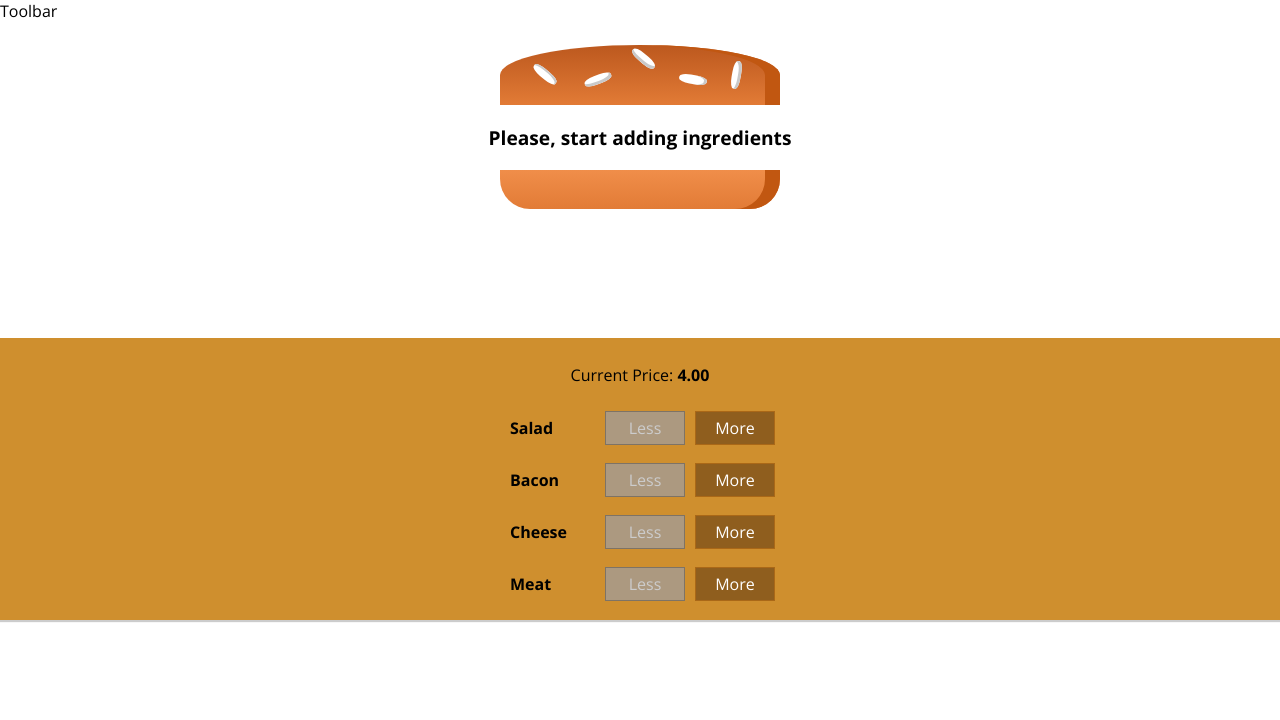
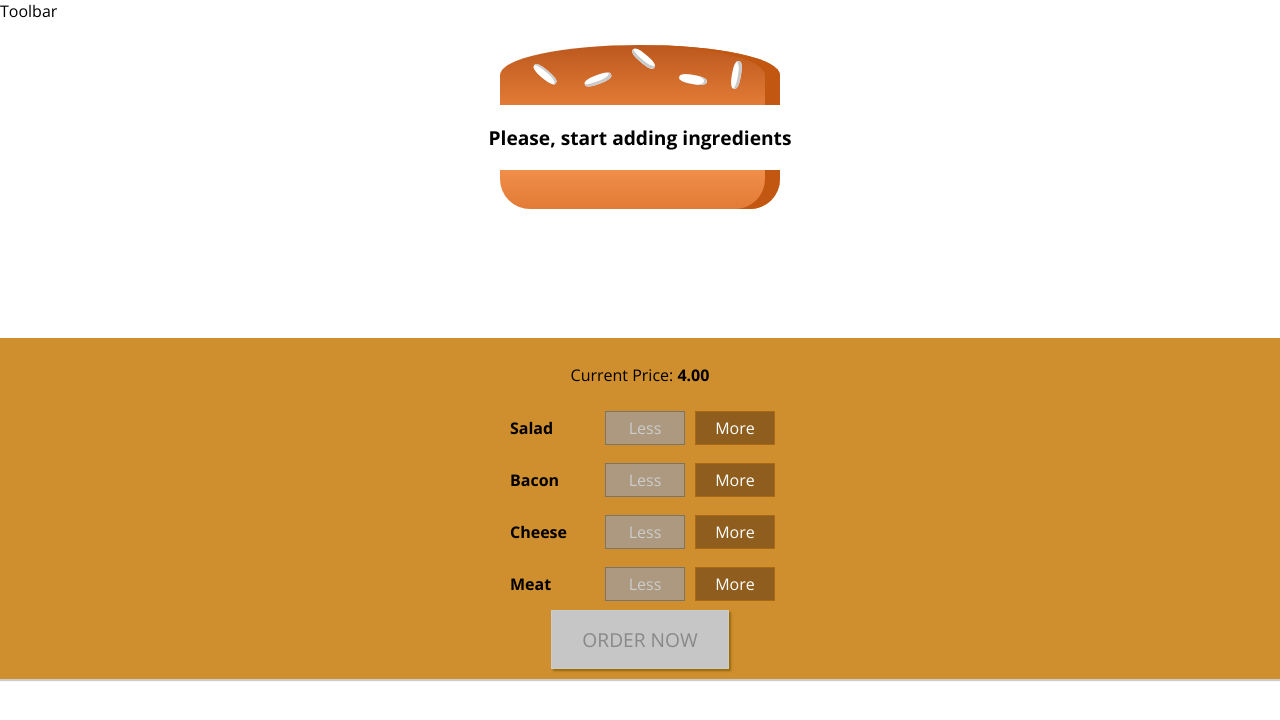
Before and after one commit to denlysenko/react-burger, a React app: page / in a window 1280 px wide. Shown: the top 720 px of the page. Built offline with nearby package versions, Linux system fonts and the light colour scheme.

Commit message:
Order Button

```diff
--- a/src/components/Burger/BuildControls/index.js
+++ b/src/components/Burger/BuildControls/index.js
@@ -24,6 +24,13 @@
         removed={() => props.removed(ctrl.type)}
       />
     ))}
+    <button
+      type="button"
+      className={classes.OrderButton}
+      disabled={!props.purchasable}
+    >
+      ORDER NOW
+    </button>
   </div>
 );
 
--- a/src/components/Burger/BuildControls/styles.css
+++ b/src/components/Burger/BuildControls/styles.css
@@ -8,3 +8,45 @@
   margin: auto;
   padding: 10px 0;
 }
+
+.OrderButton {
+  background-color: #dad735;
+  outline: none;
+  cursor: pointer;
+  border: 1px solid #966909;
+  color: #966909;
+  font-family: inherit;
+  font-size: 1.2em;
+  padding: 15px 30px;
+  box-shadow: 2px 2px 2px #966909;
+}
+
+.OrderButton:hover,
+.OrderButton:active {
+  background-color: #a0db41;
+  border: 1px solid #966909;
+  color: #966909;
+}
+
+.OrderButton:disabled {
+  background-color: #c7c6c6;
+  cursor: not-allowed;
+  border: 1px solid #ccc;
+  color: #888888;
+}
+
+.OrderButton:not(:disabled) {
+  animation: enable 0.3s linear;
+}
+
+@keyframes enable {
+  0% {
+    transform: scale(1);
+  }
+  60% {
+    transform: scale(1.1);
+  }
+  100% {
+    transform: scale(1);
+  }
+}
--- a/src/components/Burger/index.js
+++ b/src/components/Burger/index.js
@@ -5,14 +5,12 @@
 
 const burger = props => {
   let transformedIngredients = Object.keys(props.ingredients)
-    .map(igKey => {
-      return [...Array(props.ingredients[igKey])].map((_, i) => {
-        return <BurgerIngredient key={igKey + i} type={igKey} />;
-      });
-    })
-    .reduce((arr, el) => {
-      return arr.concat(el);
-    }, []);
+    .map(igKey =>
+      [...Array(props.ingredients[igKey])].map((_, i) => (
+        <BurgerIngredient key={igKey + i} type={igKey} />
+      ))
+    )
+    .reduce((arr, el) => arr.concat(el), []);
 
   if (transformedIngredients.length === 0) {
     transformedIngredients = <p>Please, start adding ingredients</p>;
--- a/src/containers/BurgerBuilder/index.js
+++ b/src/containers/BurgerBuilder/index.js
@@ -19,19 +19,27 @@
       cheese: 0,
       meat: 0
     },
-    totalPrice: 4
+    totalPrice: 4,
+    purchasable: false
   };
+
+  updatePurchaseState(ingredients) {
+    const sum = Object.keys(ingredients)
+      .map(igKey => ingredients[igKey])
+      .reduce((sum, el) => sum + el, 0);
+
+    this.setState({ purchasable: sum > 0 });
+  }
 
   addIngredient = type => {
     const oldCount = this.state.ingredients[type];
     const updatedCount = oldCount + 1;
-    const ingredients = {
-      ...this.state.ingredients
-    };
+    const ingredients = { ...this.state.ingredients };
     ingredients[type] = updatedCount;
     const oldPrice = this.state.totalPrice;
     const totalPrice = INGREDIENT_PRICES[type] + oldPrice;
     this.setState({ totalPrice, ingredients });
+    this.updatePurchaseState(ingredients);
   };
 
   removeIngredient = type => {
@@ -42,13 +50,12 @@
     }
 
     const updatedCount = oldCount - 1;
-    const ingredients = {
-      ...this.state.ingredients
-    };
+    const ingredients = { ...this.state.ingredients };
     ingredients[type] = updatedCount;
     const oldPrice = this.state.totalPrice;
     const totalPrice = oldPrice - INGREDIENT_PRICES[type];
     this.setState({ totalPrice, ingredients });
+    this.updatePurchaseState(ingredients);
   };
 
   render() {
@@ -63,6 +70,7 @@
         <Burger ingredients={this.state.ingredients} />
         <BuildControls
           price={this.state.totalPrice}
+          purchasable={this.state.purchasable}
           disabled={disabledInfo}
           added={this.addIngredient}
           removed={this.removeIngredient}
```
